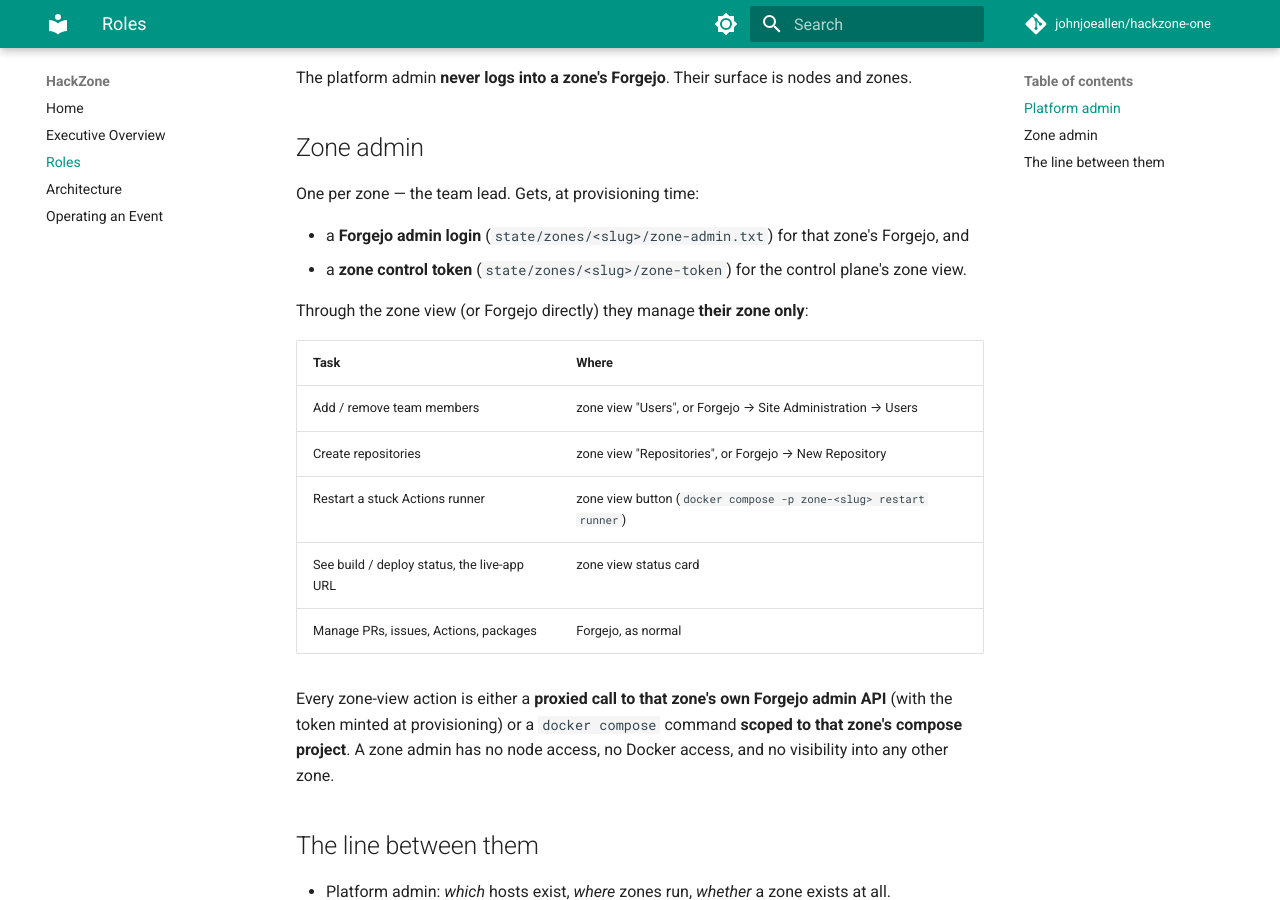
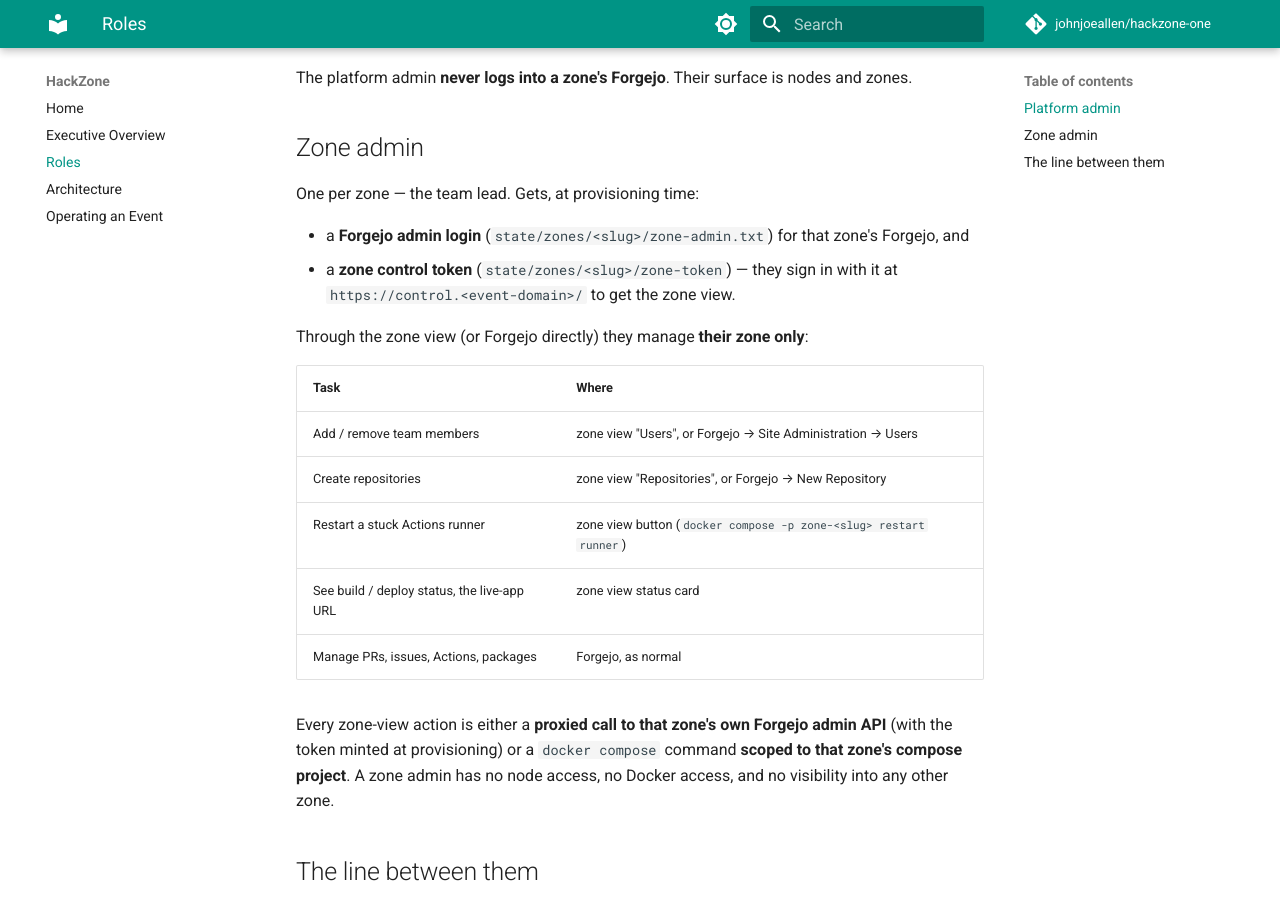
Before and after one commit to johnjoeallen/ignition, an MkDocs documentation site: the page built from docs/roles.md, in a window 1280 px wide and 900 px high, scrolled down 1159 px. Built offline with MkDocs 1.6.1 and Material for MkDocs 9.7.7, drawn with Linux system fonts in a browser that asks for light colours; comment, search, counter and statistics services are not loaded.

Commit message:
docs: Traefik is per-node, not per-host; zone-view URL; per-zone wording
Follow-up consistency pass after the nodes/zones/roles change:
- traefik-core-compose.yml + README + CLAUDE.md: "per-node Traefik",
  runs once per node
- roles.md: zone admin signs in at https://control.<event-domain>/
- index.md: per-zone (not per-team) host ports

Co-Authored-By: Claude Sonnet 5 <noreply@anthropic.com>
Claude-Session: https://claude.ai/code/session_01GEgvkxp9vBPD5rwkWEt4vM

```diff
--- a/docs/roles.md
+++ b/docs/roles.md
@@ -50,8 +50,8 @@ One per zone — the team lead. Gets, at provisioning time:
 
 - a **Forgejo admin login** (`state/zones/<slug>/zone-admin.txt`) for that
   zone's Forgejo, and
-- a **zone control token** (`state/zones/<slug>/zone-token`) for the control
-  plane's zone view.
+- a **zone control token** (`state/zones/<slug>/zone-token`) — they sign in
+  with it at `https://control.<event-domain>/` to get the zone view.
 
 Through the zone view (or Forgejo directly) they manage **their zone only**:
 
```
Also changed, not shown: CLAUDE.md (+1 -1 lines), README.md (+1 -1 lines), docs/index.md (+1 -1 lines), 1 other file.
